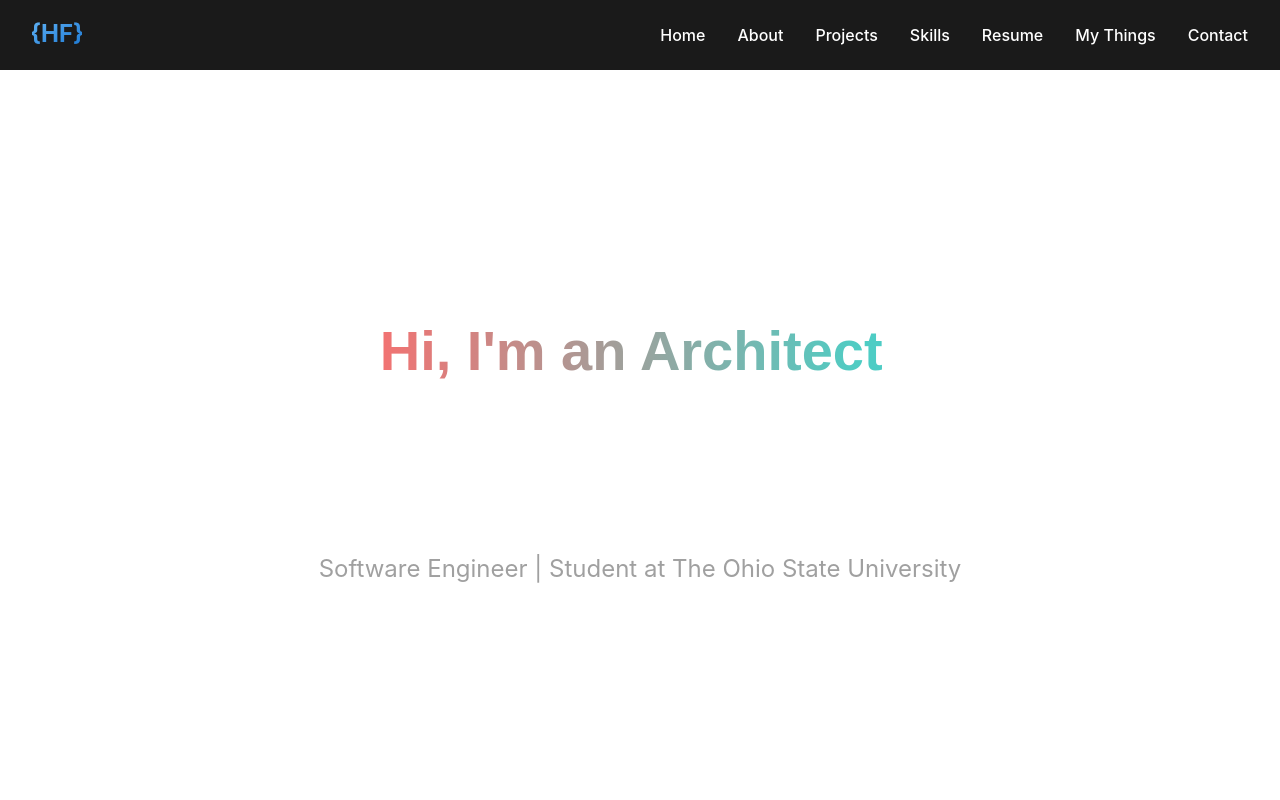
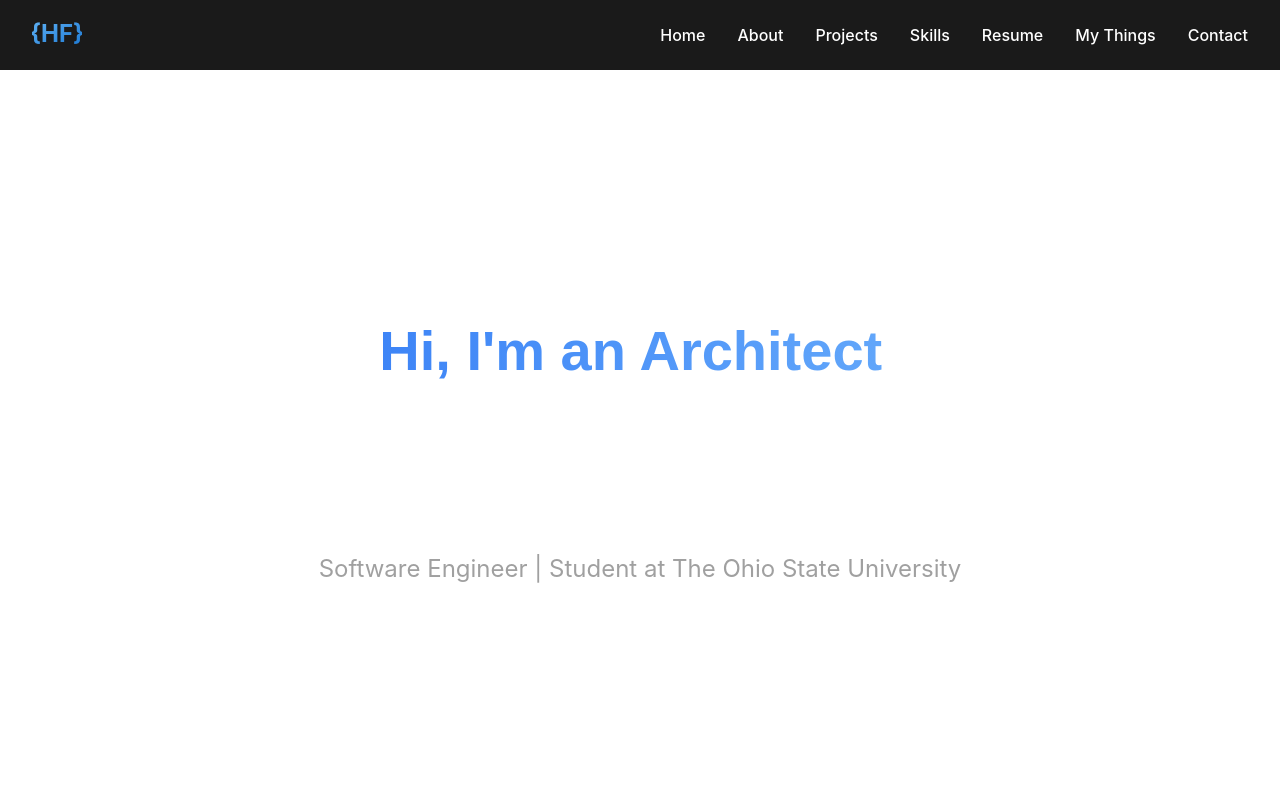
Before and after one commit to hfritz34/henryfritz.com, a React (Vite) app in the folder henryfritz.web/: page / in a window 1280 px wide. Shown: the top 800 px of the page. Built offline with nearby package versions, Linux system fonts and the light colour scheme; a web font is replaced by a local one; what spotify-web-api-js would draw is missing.

Commit message:
change landing styling

```diff
--- a/henryfritz.web/src/components/AnimatedText.jsx
+++ b/henryfritz.web/src/components/AnimatedText.jsx
@@ -22,6 +22,7 @@ const AnimatedText = () => {
         repeat={Infinity}
         className="animated-text"
         cursor={true}
+        style={{ display: 'inline-block' }}
       />
       <h1 className="name-text">Henry Fritz</h1>
     </div>
--- a/henryfritz.web/src/styles/AnimatedText.css
+++ b/henryfritz.web/src/styles/AnimatedText.css
@@ -15,9 +15,9 @@
 .animated-text {
   background: linear-gradient(
     90deg,
-    #FF6B6B 0%,
-    #4ECDC4 50%,
-    #45B7D1 100%
+    #3B82F6 0%,
+    #60A5FA 50%,
+    #93C5FD 100%
   );
   -webkit-background-clip: text;
   background-clip: text;
@@ -73,22 +73,17 @@
   animation: gradient 8s ease infinite;
 }
 
-/* Custom cursor styling */
+/* Style the cursor from react-type-animation */
 .animated-text::after {
   content: '|';
   display: inline-block;
-  margin-left: 2px;
-  background: linear-gradient(
-    90deg,
-    #FF6B6B 0%,
-    #4ECDC4 50%,
-    #45B7D1 100%
-  );
-  -webkit-background-clip: text;
-  background-clip: text;
-  -webkit-text-fill-color: transparent;
-  animation: blink 1s step-end infinite, gradient 8s ease infinite;
-  background-size: 200% auto;
+  margin-left: 4px;
+  font-weight: 400;
+  font-size: 1em;
+  color: #60A5FA;
+  animation: blink 1s step-end infinite;
+  position: relative;
+  top: -0.05em;
 }
 
 @keyframes blink {
```
